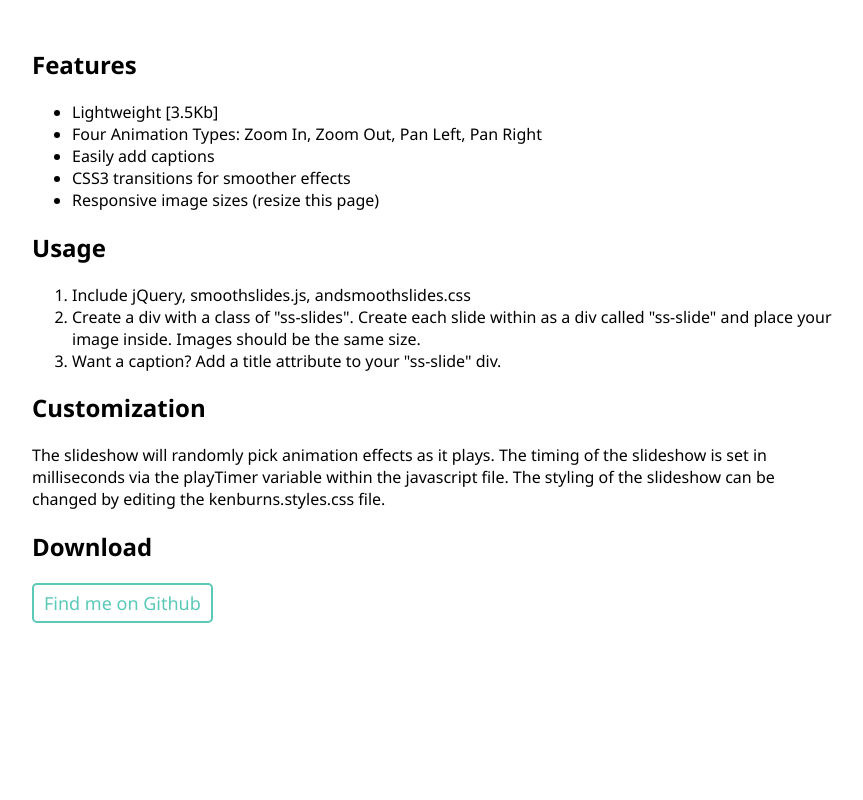
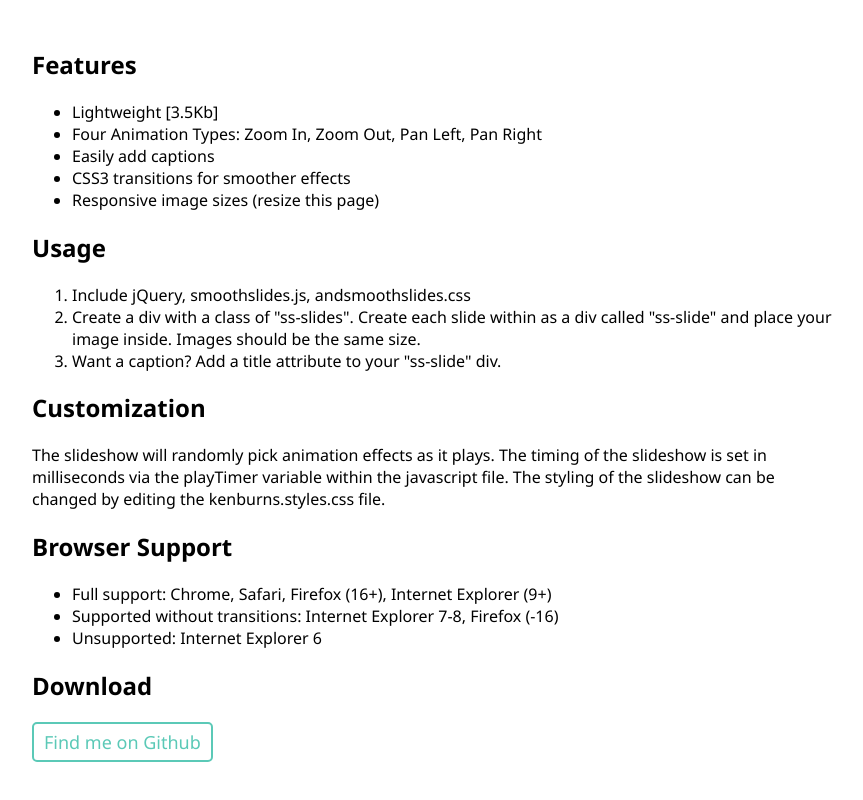
Before and after one commit to kthornbloom/Smoothslides, a plain HTML site: page index.html in a window 1280 px wide. Shown: the part 662-1462 px from the top of the page, without its empty margins (208-1071 px from the left). Before the commit the page ends 1333 px from the top, so only its background shows below. Drawn offline with nearby package versions, Linux system fonts and the light colour scheme.

Commit message:
updating readme

```diff
--- a/index.html
+++ b/index.html
@@ -112,7 +112,12 @@ A simple, lightweight, and responsive jQuery slideshow by <a href="http://kthorn
 The slideshow will randomly pick animation effects as it plays. The timing of the slideshow is set in milliseconds via the playTimer variable within the javascript file.
 The styling of the slideshow can be changed by editing the kenburns.styles.css file.
 
-
+<h2>Browser Support</h2>
+<ul>
+	<li>Full support: Chrome, Safari, Firefox (16+), Internet Explorer (9+)</li>
+	<li>Supported without transitions: Internet Explorer 7-8, Firefox (-16)</li>
+	<li>Unsupported: Internet Explorer 6</li>
+</ul>
 
 <h2>Download</h2>
 <a href="https://github.com/kthornbloom/Smoothslides" id="hub">Find me on Github</a>
```
